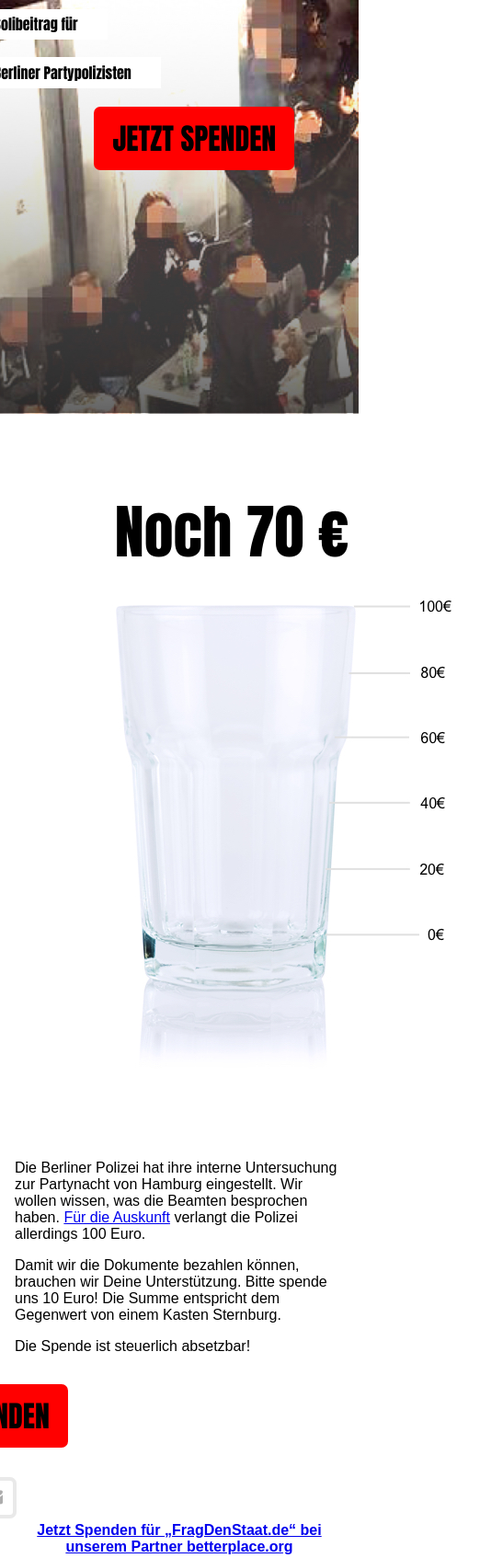
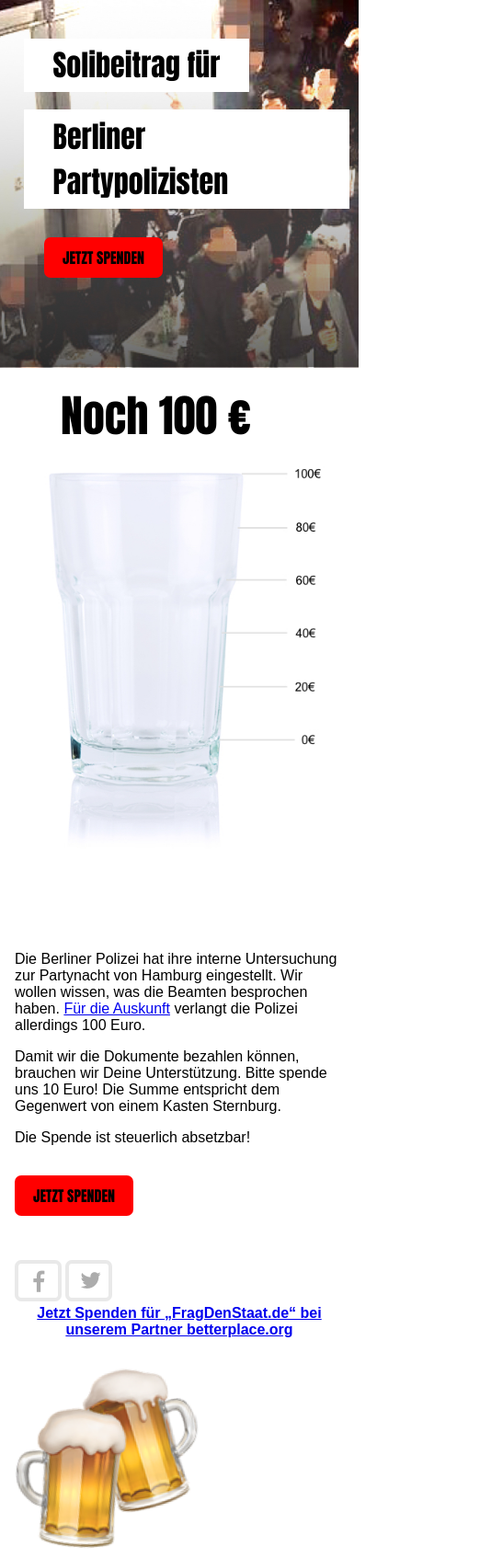
Before and after one commit to okfde/partypolizei, a website: page app/index.html in a window 390 px wide. Shown: the top 1694 px of the page at 92% size, 522 px wide, since content can reach past the window. Drawn offline with Linux system fonts and the light colour scheme.

Commit message:
kind of restore old version

```diff
--- a/app/index.html
+++ b/app/index.html
@@ -10,13 +10,13 @@
         <span>Solibeitrag für</span>
         <span>Berliner Partypolizisten</span>
     </h1>
-    <a class="donate-header" href="#spenden">Jetzt Spenden</a>
+    <a class="donate" href="#spenden">Jetzt Spenden</a>
     <!--<img class=letter src="./assets/screen-shot-2017-07-25-at-14-13-56.png">-->
 </header>
 
 <div class="content">
     <div class="glass">
-        <div class="heading">Noch 70 €</div>
+        <div class="heading">Noch 100 €</div>
         <img src="./assets/bier_01.jpg" alt=""/>
     </div>
     <div class="explanation">
@@ -39,9 +39,8 @@
             <a class="donate" href="#spenden">Jetzt spenden</a>
         </div>
         <div class="share">
-            <a class="facebook"><img src="assets/group-5.png" alt=""></a>
-            <a class="twitter"><img src="assets/twitter.png" alt=""></a>
-            <a class="mail"><img src="assets/group-7.png" alt=""></a>
+            <a class="facebook" target="_blank" href="https://www.facebook.com/fragdenstaat.de/"><img src="assets/group-5.png" alt=""></a>
+            <a class="twitter" target="_blank" href="https://twitter.com/fragdenstaat" ><img src="assets/twitter.png" alt=""></a>
         </div>
     </div>
 
@@ -68,7 +67,7 @@
     </div>
 
     <div class="thanks">
-        <span class="beer"><img src="./assets/🍻.svg" width="200" alt=""/></span>
+        <span class="beer"><img src="./assets/beermoji.png" width="200" alt=""/></span>
         <span class="heading">FragDenStaat und die Berliner Partypolizei bedanken sich für Ihre Spende! </span>
     </div>
 </div>
--- a/sass/main.sass
+++ b/sass/main.sass
@@ -10,41 +10,27 @@ header
   -webkit-background-size: cover
   background-size: cover
 
-  height: 450px
+  height: 400px
   width: 100%
   h1
     font-family: $heading-font
     font-size: 4rem
     padding-top: 1em
-    margin-left: 1em
     max-width: 30ch
     padding-left: .5em
     -ms-word-wrap: break-word
     word-wrap: break-word
     span
-      background-color: white;
+      background-color: white
       margin: 0.6rem
       padding: .3rem 2rem
       display: inline-block
-    .donate
-      margin-left: 6em
-
-.donate-header
-  border-radius: 7px
-  font-size: 2rem
-  display: inline-block
-  font-family: $heading-font
-  color: black
-  padding: 10px 20px
-  border: none
-  text-decoration: none
-  text-transform: uppercase
-  background-color: red
-  margin-left: 3.2em
+  .donate
+    margin-left: 3em
 
 .donate
   border-radius: 7px
-  font-size: 2rem
+  font-size: 1rem
   display: inline-block
   font-family: $heading-font
   color: black
@@ -55,11 +41,9 @@ header
   background-color: red
 
 
-
 .explanation
   div:first-child
-    margin-top: 13rem
-    margin-left: -10em
+    margin-top: 6rem
     margin-bottom: 2rem
     max-width: 60ch
     a
@@ -69,16 +53,13 @@ header
 
   .buttonwrapper
     padding-bottom: 2em
-    margin-left: -10em
 
   .share
-    margin: 0 0 0 -10em
-
+    margin-top: 1em
 
 .heading
   font-family: $heading-font
-  font-size: 4em
-  margin: 1em 0 0 0.7em
+  font-size: 3em
 
 .content
   display: flex
@@ -115,55 +96,32 @@ footer
   width: 100%
   text-align: center
 
+.glass
+  .heading
+    margin-left: 50px
+  img
+    width: 100%
+
 .thanks
   display: flex
   flex-wrap: wrap
-  margin: 2em 0 3em 0
+  margin-top: 2em
   .heading
     max-width: 30ch
     margin-left: 1em
 
-
-.glass
-  margin-left: 4em
-  margin-bottom: 4em
-
-
-.footertext
-  max-width: 800px
 
 @media (max-width: 425px)
   .glass
     width: 100%
     display: block
 
-  .explanation
-    div:first-child
-      margin-top: 0rem
-      margin-left: 0em
-      margin-bottom: 2rem
-      max-width: 60ch
-      a
-        text-decoration: underline
-      a:visited
-        color: black
-
-    .buttonwrapper
-      padding-bottom: 2em
-      margin-left: -10em
-
-    .share
-      margin: 0 0 0 -10em
-
   header
     h1
-      font-size: 1rem
-      margin-left: -3em
-      padding: 0
-
-
-
-
+      font-size: 2rem
 
   footer
     display: block
+
+  .thanks .heading
+    margin-left: 0
```
Also changed, not shown: app/assets/beermoji.png (added), app/css/main.css.
